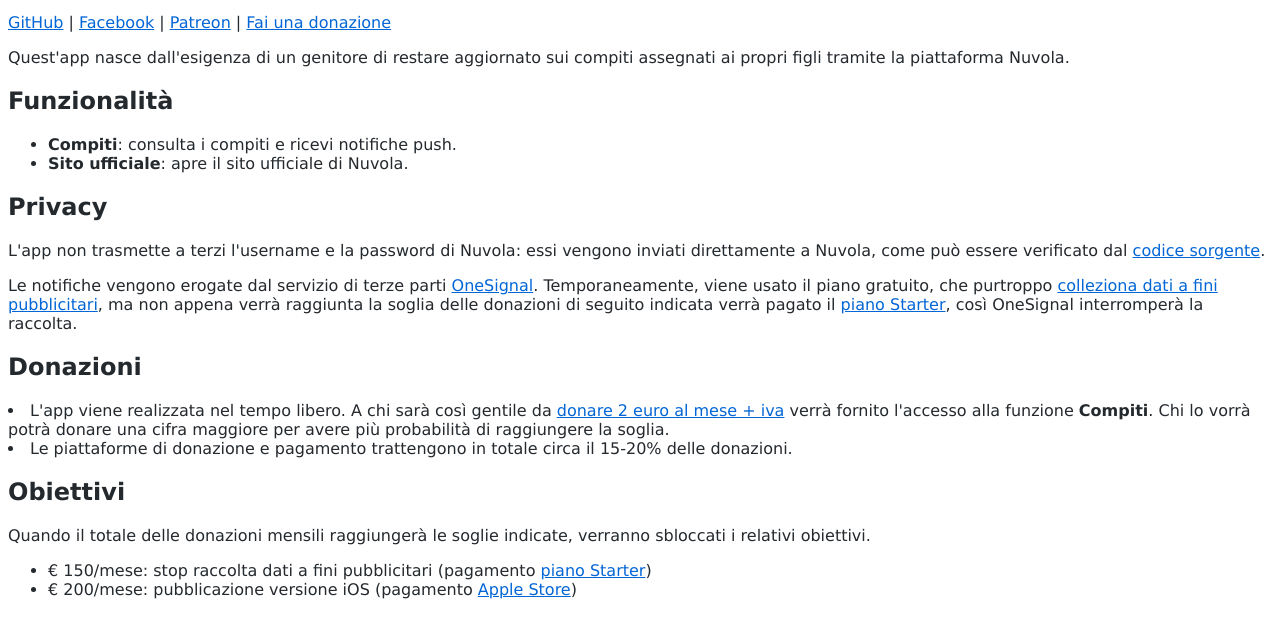
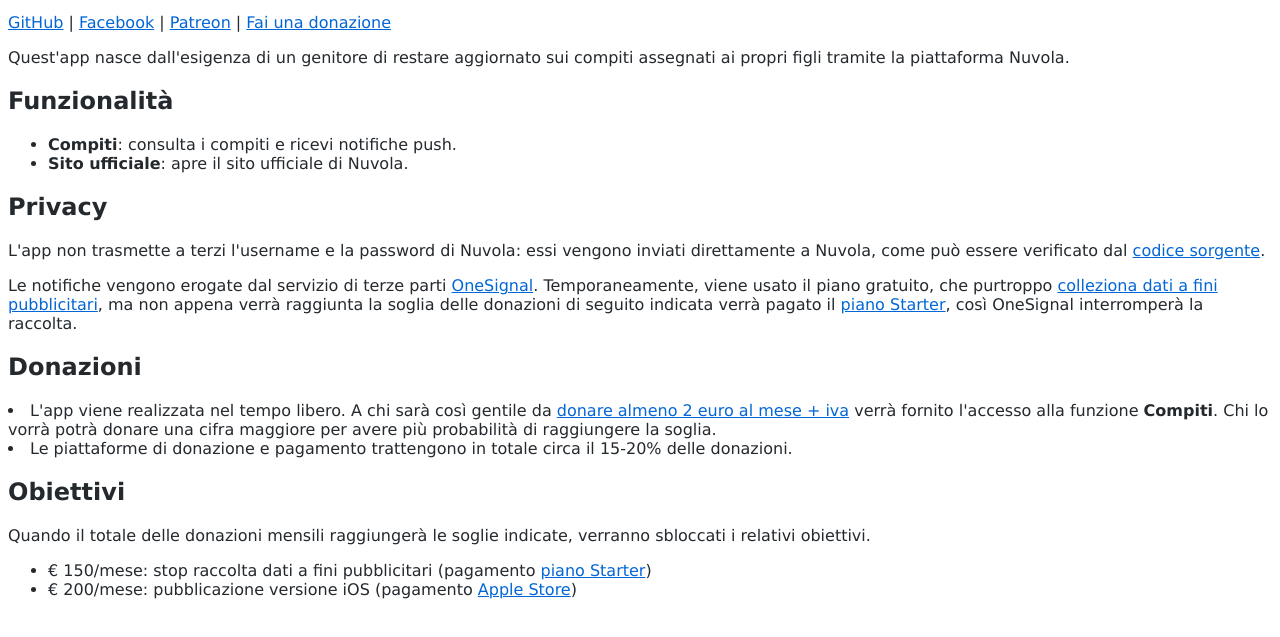
Before and after one commit to giorgiobeggiora/nuvola-notifiche, a plain HTML site: page index.html in a window 1280 px wide. Shown: the part 89-726 px from the top of the page. Drawn offline with Linux system fonts and the light colour scheme.

Commit message:
home update

```diff
--- a/index.html
+++ b/index.html
@@ -28,7 +28,7 @@
 	<p>Le notifiche vengono erogate dal servizio di terze parti <a href="https://onesignal.com" target="_blank" rel="noopener noreferrer">OneSignal</a>. Temporaneamente, viene usato il piano gratuito, che purtroppo <a href="https://onesignal.com/privacy_policy#4-how-we-use-and-share-information-collected-on-the-oneSignal-website" target="_blank" rel="noopener noreferrer">colleziona dati a fini pubblicitari</a>, ma non appena verrà raggiunta la soglia delle donazioni di seguito indicata verrà pagato il <a href="https://onesignal.com/pricing" target="_blank" rel="noopener noreferrer">piano Starter</a>, così OneSignal interromperà la raccolta.</p>
 	<h2>Donazioni</h2>
 	<p>
-		<li>L'app viene realizzata nel tempo libero. A chi sarà così gentile da <a href="https://www.patreon.com/user?u=33737916&fan_landing=true" target="_blank" rel="noopener noreferrer">donare 2 euro al mese + iva</a> verrà fornito l'accesso alla funzione <strong>Compiti</strong>. Chi lo vorrà potrà donare una cifra maggiore per avere più probabilità di raggiungere la soglia.</li>
+		<li>L'app viene realizzata nel tempo libero. A chi sarà così gentile da <a href="https://www.patreon.com/user?u=33737916&fan_landing=true" target="_blank" rel="noopener noreferrer">donare almeno 2 euro al mese + iva</a> verrà fornito l'accesso alla funzione <strong>Compiti</strong>. Chi lo vorrà potrà donare una cifra maggiore per avere più probabilità di raggiungere la soglia.</li>
 		<li>Le piattaforme di donazione e pagamento trattengono in totale circa il 15-20% delle donazioni.</li>
 	</p>
 	<h2>Obiettivi</h2>
```
